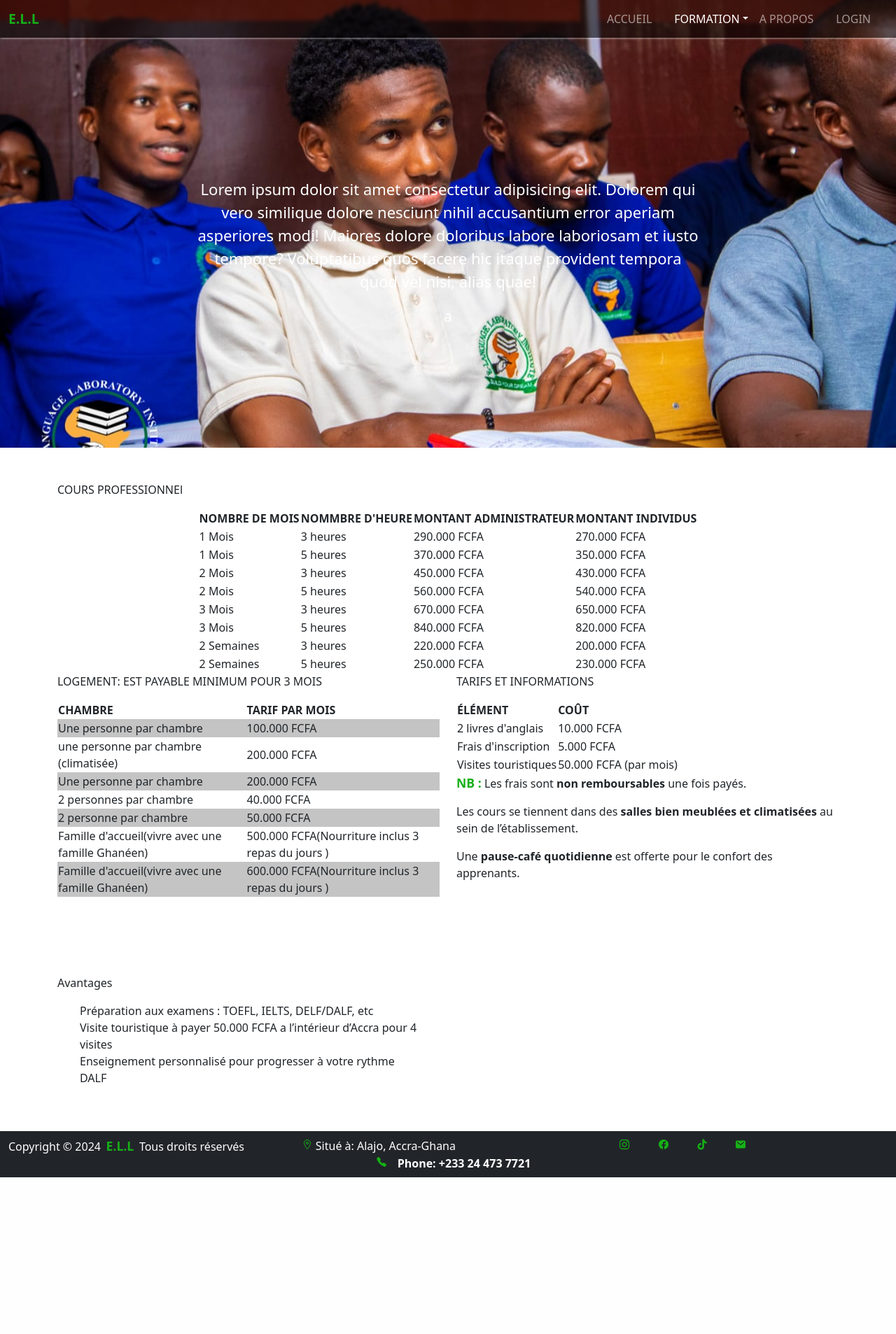
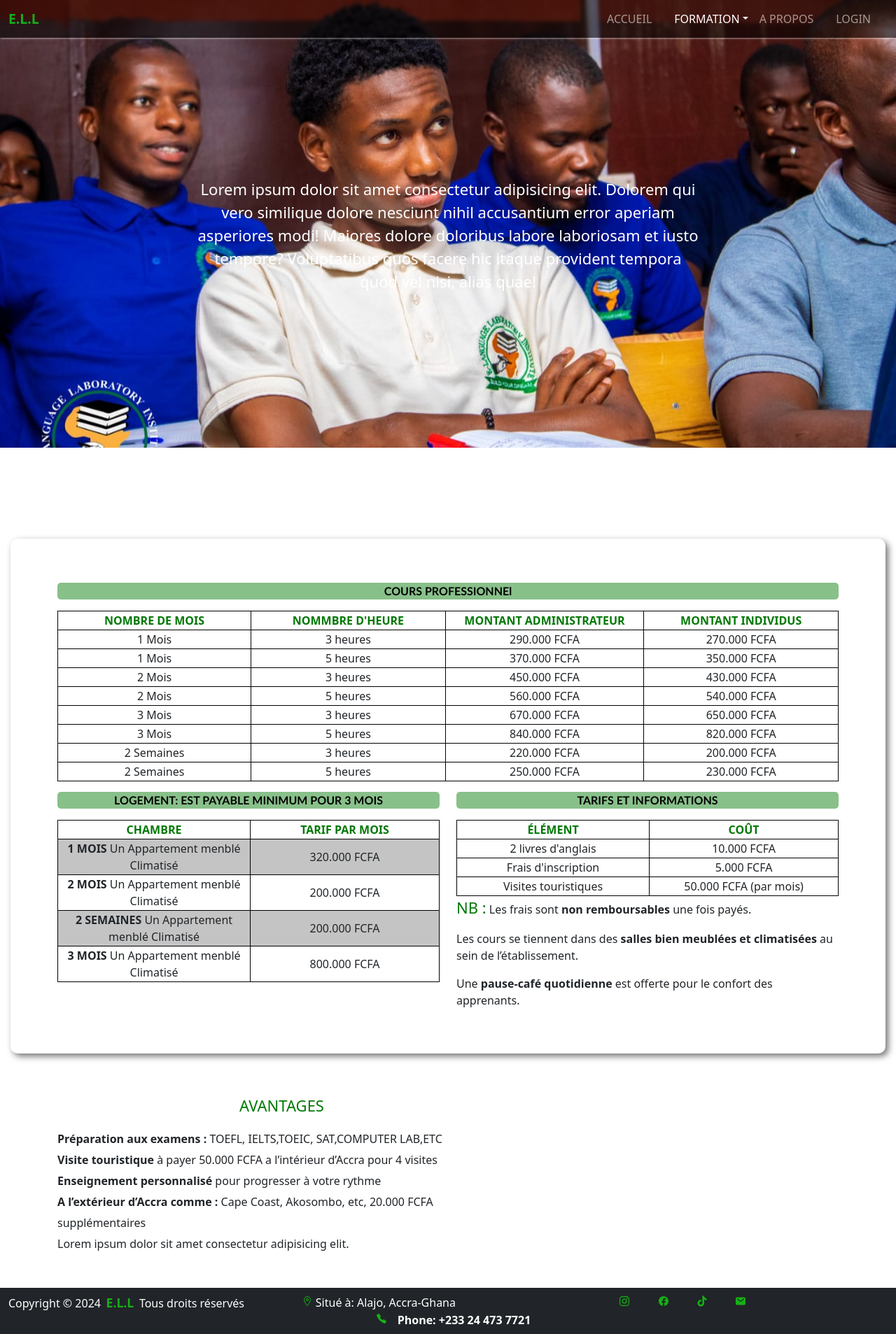
Before and after one commit to abzar12/MyFirst_Gestion_E.L.L, a PHP site: page /Cspeciaux.php in a window 1280 px wide. Shown: the whole page at 70% size. Before the commit the page ends 1683 px from the top, so only its background shows below. Run offline with PHP 8.4, Linux system fonts and the light colour scheme.

Commit message:
Abzar
no end you should work

```diff
--- a/Cspeciaux.php
+++ b/Cspeciaux.php
@@ -77,15 +77,15 @@
         <div class="container">
             <div class="ac_head  row">
                 <p>Lorem ipsum dolor sit amet consectetur adipisicing elit. Dolorem qui vero similique dolore nesciunt nihil accusantium error aperiam asperiores modi! Maiores dolore doloribus labore laboriosam et iusto tempore? Voluptatibus quos facere hic itaque provident tempora quod vel nisi, alias quae!</p>
-                a
+
             </div>
         </div>
     </header>
-    <section class="ac_col1 py-5">
+    <section class="ac_col1 py-5" data-aos="zoom-out" >
         <div class="container">
             <div class=" row">
-                <div class=" col-md-12" style="">
-                      <p class="CR1">COURS PROFESSIONNEl</p>
+                <div class=" col-md-12" data-aos="" style="">
+                      <p class="CR2">COURS PROFESSIONNEl</p>
                         <table class="ac_3_A1" style="margin:auto;">
                           <th class="text-uppercase">Nombre de Mois</th>
                           <th class="text-uppercase">Nommbre d'Heure</th>
@@ -141,42 +141,30 @@
                           </tr>
                         </table>
                       </div>
-                      <div class="ac_3_A2 col-md-6" >
+                      <div class="ac_3_A2 col-md-6" data-aos="fade-right">
                       <p class="text-uppercase CR2" > LOGEMENT: est payable minimum pour 3 Mois </p>
                           <table style="margin-bottom:15px;">
                             <th class="text-uppercase" >CHAMBRE</th>
                             <th>TARIF PAR MOIS</th>
                           <tr>
-                            <td style="background-color:rgba(128, 128, 128, 0.462);">Une personne par chambre</td>
-                            <td style="background-color:rgba(128, 128, 128, 0.462);">100.000 FCFA</td>
+                            <td style="background-color:rgba(128, 128, 128, 0.462);"><b>1 MOIS</b> Un Appartement menblé Climatisé</td>
+                            <td style="background-color:rgba(128, 128, 128, 0.462);">320.000 FCFA</td>
                           </tr>
                           <tr>
-                            <td >une personne par chambre (climatisée)</td>
+                            <td ><b>2 MOIS</b> Un Appartement menblé Climatisé</td>
                             <td>200.000 FCFA</td>
                           </tr>
                           <tr>
-                          <td style="background-color:rgba(128, 128, 128, 0.462);">Une personne par chambre</td>
+                          <td style="background-color:rgba(128, 128, 128, 0.462);"><b>2 SEMAINES</b> Un Appartement menblé Climatisé</td>
                           <td style="background-color:rgba(128, 128, 128, 0.462);">200.000 FCFA</td>
                           </tr>
                           <tr>
-                          <td >2 personnes par chambre</td>
-                          <td>40.000 FCFA</td>
-                          </tr>
-                          <tr>
-                          <td style="background-color:rgba(128, 128, 128, 0.462);">2 personne par chambre</td>
-                          <td style="background-color:rgba(128, 128, 128, 0.462);">50.000 FCFA</td>
-                          </tr>
-                          <tr>
-                          <td>Famille d'accueil(vivre avec une famille Ghanéen)</td>
-                          <td>500.000 FCFA(Nourriture inclus 3 repas du jours )</td>
-                          </tr>
-                          <tr>
-                          <td style="background-color:rgba(128, 128, 128, 0.462);">Famille d'accueil(vivre avec une famille Ghanéen)</td>
-                          <td style="background-color:rgba(128, 128, 128, 0.462);">600.000 FCFA(Nourriture inclus 3 repas du jours )</td>
+                          <td ><b>3 MOIS</b> Un Appartement menblé Climatisé</td>
+                          <td>800.000 FCFA</td>
                           </tr>
                          </table>
                       </div>
-                      <div class="col-md-6">
+                      <div class="col-md-6" data-aos="fade-left">
                       <p class="CR2 text-uppercase">Tarifs et Informations</p>
 
                         <table>
@@ -211,15 +199,16 @@
         </div>
     </section>
     <section class="ac_col2 py-5">
-        <div class="container">
+        <div class="container" id="avantg">
             <div class="row">
-                <div class="ac_avtg col-md-6">
-                    <p class="CR2 ">Avantages</p>
-                    <ul>
-                        <li>Préparation aux examens : TOEFL, IELTS, DELF/DALF, etc</li>
-                        <li>Visite touristique à payer 50.000 FCFA a l’intérieur d’Accra pour 4 visites</li>
-                        <li>Enseignement personnalisé pour progresser à votre rythme</li>
-                        <li>DALF</li>
+                <div class=" col-md-7 " >
+                    <p class="highlight text-uppercase">Avantages</p>
+                    <ul >
+                        <li ><b>Préparation aux examens :</b> TOEFL, IELTS,TOEIC, SAT,COMPUTER LAB,ETC</li>
+                        <li><b>Visite touristique</b> à payer 50.000 FCFA a l’intérieur d’Accra pour 4 visites</li>
+                        <li><b>Enseignement personnalisé</b> pour progresser à votre rythme</li>
+                        <li><b>A l’extérieur d’Accra comme :</b> Cape Coast, Akosombo, etc, 20.000 FCFA supplémentaires</li>
+                        <l>Lorem ipsum dolor sit amet consectetur adipisicing elit.</l>
                     </ul>
                 </div>
                 <div class="ac_ col-md-6">
@@ -228,6 +217,11 @@
             </div>
         </div>
     </section>
+
+            <!-- <video width="640" height="360" controls style="text-align:center; margin:auto;">
+            <source src="How to create the Multi Step Progressive Form Using HTML CSS and Javascript - Multi Step Form.mp4" type="video/mp4">
+             Your browser does not support the video tag. -->
+
 
 
 
--- a/styleSpeciaux.css
+++ b/styleSpeciaux.css
@@ -48,15 +48,56 @@ header{
   margin: 200px auto ;
   width: 750px;
   font-size: 22px;
-  transform: translateX(-100%);
+  transform: translateY(-100%);
   opacity: 0;
   transition: all 1.2s ease;
 }
 .ac_head.anim1{
-  transform: translateX(0);
+  transform: translateY(0);
   opacity: 1;
 }
+.highlight{
+  color: rgb(0, 120, 4);;
+  text-align: center;
+  font-size: 22px;
+  font-weight: 500;
+
+}
+.ac_col2 ul{
+  margin: 0;
+  padding: 0;
+  line-height: 30px;
+}
 /* __________________________END OF HEAD_____________________ */
+
+.ac_col1{
+
+  border-radius: 10px;
+  /* background-color: #b5b4b4af; */
+  margin: 130px 15px 10px 15px;
+  box-shadow: 4px 4px 10px rgba(0,0,0,0.55);
+  padding: 15px 0px ;
+  z-index: 0;
+}
+.ac_col1 .CR2{
+  font-family: 'Gill Sans', 'Gill Sans MT', Calibri, 'Trebuchet MS', sans-serif;
+  color: rgb(0, 0, 0);
+  font-weight: bolder;
+  margin-left: auto;
+  margin-top: 15px;
+  text-align: center;
+  background-color: rgba(0, 120, 5, 0.468);
+  border-radius: 5px
+}
+
+.ac_col1 th{
+  width: 300px;
+  color: rgb(0, 120, 4);
+}
+.ac_col1 th,td,tr{
+  text-align: center;
+  border: 1px solid black;
+}
 
 /*-----------------My Menu toggel----------------*/
 .button_toggel .button_icon{
```
Also changed, not shown: Cspeciauxjava.js (+14 -0 lines), 1 other file.
